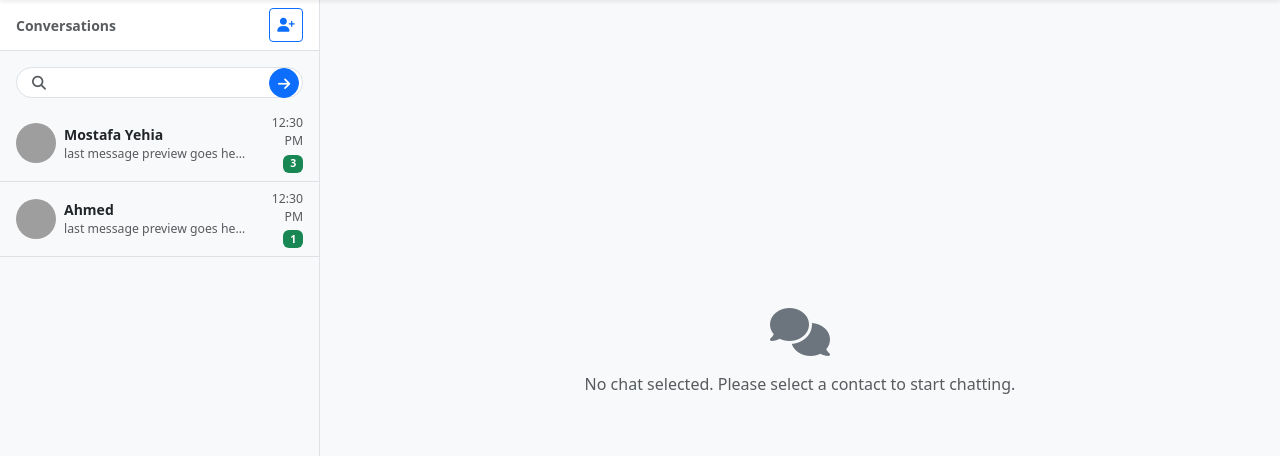
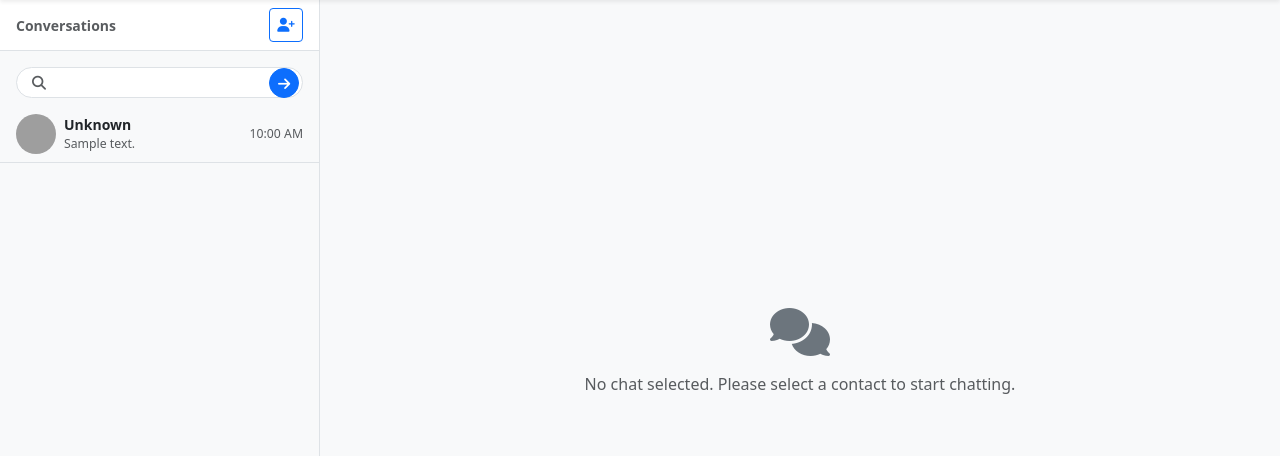
Before and after one commit to mostafayehia2002/ChatApp, a Laravel app: page /home in a window 1280 px wide. Shown: the part 50-506 px from the top of the page. Run offline with Laravel 12, Linux system fonts and the light colour scheme; a user stored in the database is signed in; data comes from the database, SQL or seed files in the repository; tables that the repository leaves empty hold one stand-in row (values such as "Sample post"); grey boxes are pictures that could not be loaded.

Commit message:
finish conversation

```diff
--- a/app/Http/Controllers/HomeController.php
+++ b/app/Http/Controllers/HomeController.php
@@ -2,13 +2,19 @@
 
 namespace App\Http\Controllers;
 
+use App\Services\ConversationService;
 use Illuminate\Http\Request;
 
 class HomeController extends Controller
 {
     //
+    protected ConversationService $conversationService;
+    public function __construct(ConversationService $conversationService)
+    {
+        $this->conversationService = $conversationService;
+    }
     public function index(){
-        $user=auth()->user();
-        return view('index',compact('user'));
+
+        return view('index');
     }
 }
--- a/app/Models/Conversation.php
+++ b/app/Models/Conversation.php
@@ -9,12 +9,14 @@ use Illuminate\Database\Eloquent\Relations\HasMany;
 
 class Conversation extends Model
 {
-    protected $fillable = [];
 
-    public function participants():BelongsToMany
+    protected $fillable = [
+        'last_message_id',
+    ];
+
+    public function participants():HasMany
     {
-        return $this->belongsToMany(User::class, 'conversation_participants')
-            ->withTimestamps();
+        return $this->hasMany(ConversationParticipant::class);
     }
 
     public function messages(): HasMany
--- a/app/Providers/AppServiceProvider.php
+++ b/app/Providers/AppServiceProvider.php
@@ -2,6 +2,10 @@
 
 namespace App\Providers;
 
+use App\Services\ConversationService;
+use Illuminate\Support\Facades\Auth;
+use Illuminate\Support\Facades\Cache;
+use Illuminate\Support\Facades\View;
 use Illuminate\Support\ServiceProvider;
 
 class AppServiceProvider extends ServiceProvider
@@ -17,8 +21,19 @@ class AppServiceProvider extends ServiceProvider
     /**
      * Bootstrap any application services.
      */
-    public function boot(): void
+    public function boot(ConversationService $conversationService): void
     {
-        //
+        View::composer('*', function ($view) use ($conversationService) {
+
+            $user = Auth::user();
+            $view->with('user', $user);
+            $conversations = [];
+            if ($user) {
+                $conversations = Cache::remember('user_'.$user->id.'_conversations', 3600, function () use ($conversationService, $user) {
+                    return $conversationService->getUserConversations($user->id,request()->input('search'));
+                });
+            }
+            $view->with('conversations', $conversations);
+        });
     }
 }
--- /dev/null
+++ b/app/Services/ConversationService.php
@@ -0,0 +1,92 @@
+<?php
+
+namespace App\Services;
+
+use App\Models\Conversation;
+use Illuminate\Http\Request;
+
+class ConversationService
+{
+    /**
+     * Create a new class instance.
+     */
+    public function getUserConversations($userId, $search = null)
+    {
+        $conversations = Conversation::with([
+            'lastMessage',
+            'participants.user'
+        ]) ->whereHas('participants', function ($q) use ($userId) {
+            $q->where('user_id', $userId);
+        })
+            ->when($search, function ($query) use ($search, $userId) {
+                $query->whereHas('participants.user', function ($q) use ($search, $userId) {
+                    $q->where('name', 'like', "%{$search}%")
+                        ->where('id', '!=', $userId);
+                });
+            })->latest('updated_at')
+            ->get();
+
+
+        return $conversations->map(function ($conversation) use ($userId) {
+
+            $participant = $conversation->participants
+                ->firstWhere('user_id', $userId);
+
+            $otherUser = $conversation->participants
+                ->firstWhere('user_id', '!=', $userId)
+                ?->user;
+
+            $lastMessage = $conversation->lastMessage;
+
+            $unreadCount = $conversation->messages()
+                ->where('id', '>', $participant->last_read_message_id ?? 0)
+                ->where('sender_id', '!=', $userId)
+                ->count();
+
+            return [
+                'id' => $conversation->id,
+                'name' => $otherUser->name ?? 'Unknown',
+                'image' =>$otherUser->media->file_path?? 'storage/uploads/profiles/profile.jpg',
+                'last_message' => $lastMessage->message ?? 'No messages yet',
+                'time' => optional($lastMessage)->created_at?->format('h:i A'),
+                'unread' => $unreadCount,
+            ];
+        });
+    }
+
+
+
+    public function showConversation($conversationId, Request $request)
+    {
+
+        $userId = auth()->id();
+        $conversation = Conversation::with(['participants.user', 'messages.sender'])
+            ->findOrFail($conversationId);
+        $otherUser = $conversation->participants
+            ->firstWhere('user_id', '!=', $userId)?->user;
+
+        $messages = $conversation->messages
+            ->sortBy('created_at')
+            ->map(function ($message) use ($userId) {
+                return [
+                    'id' => $message->id,
+                    'sender_id' => $message->sender_id,
+                    'message' => $message->message,
+                    'time' => $message->created_at->format('h:i A'),
+                    'is_me' => $message->sender_id === $userId,
+                ];
+            });
+
+        return [
+
+                'id' => $otherUser->id ?? null,
+                'name' => $otherUser->name ?? 'Unknown',
+                'image' => $otherUser->media->file_path ?? 'storage/uploads/profiles/profile.jpg',
+                'last_seen' => optional($otherUser)->last_activity_at?->diffForHumans() ?? 'Offline',
+                 'messages' => $messages,
+        ];
+
+
+    }
+
+}
--- a/app/Services/RegisterService.php
+++ b/app/Services/RegisterService.php
@@ -31,7 +31,7 @@ class RegisterService
             ];
         } catch (\Throwable $e) {
             DB::rollBack();
-            Log::error('RegisterUserService@store: ' . $e->getMessage());
+            Log::error('RegisterService@store: ' . $e->getMessage());
             return [
                 'success' => false,
                 'message' => 'An Error Occurred During Register'
--- a/resources/views/auth/profile.blade.php
+++ b/resources/views/auth/profile.blade.php
@@ -14,7 +14,7 @@
                     <div class="position-relative">
 
                         <img id="profilePreview"
-                             src="{{asset($user->media?'storage/'.$user->media->file_path:'storage/uploads/profile/profile.jpg') }}"
+                             src="{{asset($user->media?'storage/'.$user->media->file_path:'storage/uploads/profiles/profile.jpg') }}"
                              alt="no profile photo"
                              class="rounded-circle border"
                              style="width:120px; height:120px; object-fit:cover;">
--- a/resources/views/index.blade.php
+++ b/resources/views/index.blade.php
@@ -12,7 +12,7 @@
             </p>
         </div>
     @endsection
-@elseif(request()->routeIs('chat/*'))
+@elseif(request()->routeIs('conversation.show'))
     @section('content')
         <!-- Chat Window -->
         <div id="chatWindow" class="col-md-9 d-flex flex-column justify-content-between p-0"
@@ -20,11 +20,11 @@
             <!-- Chat Navbar -->
             <div class="bg-white p-2 px-3 d-flex justify-content-between align-items-center">
                 <div class="d-flex align-items-center gap-2">
-                    <img src="https://i.pravatar.cc/40?img=1" alt="Ahmed Mohamed" class="rounded-circle"
+                    <img src="{{asset($conversation['image']) }}" alt="Ahmed Mohamed" class="rounded-circle"
                          style="width: 40px; height: 40px;">
                     <div>
-                        <strong>Ahmed Mohamed</strong><br>
-                        <small class="text-muted">Online </small>
+                        <strong>{{$conversation['name']}}</strong><br>
+                        <small class="text-muted">{{$conversation['last_seen']}} </small>
                     </div>
                 </div>
 
@@ -44,20 +44,6 @@
             <!-- Messages or default placeholder -->
             <div id="messages" class="flex-grow-1 p-3" style="overflow-y: auto; background-color: #f1f1f1;">
 
-
-                <!-- Example messages -->
-                <div class="mb-2 d-flex justify-content-end">
-                    <div class="p-2 px-3 rounded bg-primary text-white" style="max-width: 75%;">
-                        Hey Ahmed! How are you? first
-                        <div class="text-white-50 small text-end">10:30 AM</div>
-                    </div>
-                </div>
-                <div class="mb-2 d-flex justify-content-start">
-                    <div class="p-2 px-3 rounded bg-white border" style="max-width: 75%;">
-                        I'm good, thanks! What about you?
-                        <div class="text-muted small">10:31 AM</div>
-                    </div>
-                </div>
                 <!-- Example messages -->
                 <div class="mb-2 d-flex justify-content-end">
                     <div class="p-2 px-3 rounded bg-primary text-white" style="max-width: 75%;">
@@ -68,45 +54,6 @@
                 <div class="mb-2 d-flex justify-content-start">
                     <div class="p-2 px-3 rounded bg-white border" style="max-width: 75%;">
                         I'm good, thanks! What about you?
-                        <div class="text-muted small">10:31 AM</div>
-                    </div>
-                </div>
-                <!-- Example messages -->
-                <div class="mb-2 d-flex justify-content-end">
-                    <div class="p-2 px-3 rounded bg-primary text-white" style="max-width: 75%;">
-                        Hey Ahmed! How are you?
-                        <div class="text-white-50 small text-end">10:30 AM</div>
-                    </div>
-                </div>
-                <div class="mb-2 d-flex justify-content-start">
-                    <div class="p-2 px-3 rounded bg-white border" style="max-width: 75%;">
-                        I'm good, thanks! What about you?
-                        <div class="text-muted small">10:31 AM</div>
-                    </div>
-                </div>
-                <!-- Example messages -->
-                <div class="mb-2 d-flex justify-content-end">
-                    <div class="p-2 px-3 rounded bg-primary text-white" style="max-width: 75%;">
-                        Hey Ahmed! How are you?
-                        <div class="text-white-50 small text-end">10:30 AM</div>
-                    </div>
-                </div>
-                <div class="mb-2 d-flex justify-content-start">
-                    <div class="p-2 px-3 rounded bg-white border" style="max-width: 75%;">
-                        I'm good, thanks! What about you?
-                        <div class="text-muted small">10:31 AM</div>
-                    </div>
-                </div>
-                <!-- Example messages -->
-                <div class="mb-2 d-flex justify-content-end">
-                    <div class="p-2 px-3 rounded bg-primary text-white" style="max-width: 75%;">
-                        Hey Ahmed! How are you?
-                        <div class="text-white-50 small text-end">10:30 AM</div>
-                    </div>
-                </div>
-                <div class="mb-2 d-flex justify-content-start">
-                    <div class="p-2 px-3 rounded bg-white border" style="max-width: 75%;">
-                        I'm good, thanks! What about you? last
                         <div class="text-muted small">10:31 AM</div>
                     </div>
                 </div>
--- a/resources/views/layouts/app.blade.php
+++ b/resources/views/layouts/app.blade.php
@@ -20,7 +20,7 @@
     <div class="container-fluid">
         <div class="row">
             <!-- Sidebar: Contacts -->
-            @includeWhen(request()->routeIs(['home']), 'layouts.sidebar')
+            @includeWhen(request()->routeIs(['home','conversation.show']), 'layouts.sidebar')
             <!-- Chat Window -->
             @yield('content')
         </div>
--- a/resources/views/layouts/navbar.blade.php
+++ b/resources/views/layouts/navbar.blade.php
@@ -7,7 +7,7 @@
                     <li class="nav-item dropdown">
                         <a class="nav-link dropdown-toggle d-flex align-items-center" href="#" id="userDropdown"
                            role="button" data-bs-toggle="dropdown" aria-expanded="false" style="gap: 10px;">
-                            <img src="{{asset($user->media ?'storage/'.$user->media->file_path:'storage/uploads/profile/profile.jpg') }}"
+                            <img src="{{asset($user->media ?'storage/'.$user->media->file_path:'storage/uploads/profiles/profile.jpg') }}"
                                  alt="Profile"
                                  class="rounded-circle border border-2 border-primary"
                                  style="width:40px; height:40px; object-fit: cover; box-shadow: 0 0 5px rgba(0,0,0,0.1);">
--- a/resources/views/layouts/sidebar.blade.php
+++ b/resources/views/layouts/sidebar.blade.php
@@ -14,8 +14,11 @@
 
     <!-- search -->
     <div class="px-3 pt-3 pb-2">
-        <form class="position-relative">
+        <form class="position-relative" action="{{route('home') }}" method="POST">
+            @csrf
             <input type="text"
+                   name="search"
+                  value="{{ request('search') }}"
                    class="form-control form-control-sm rounded-pill ps-4 pe-5"
                    placeholder=""
                    id="contactsSearchInput">
@@ -33,22 +36,21 @@
     </div>
     <!-- Example contacts -->
     <div id="conversions">
-        <a href="" class="text-decoration-none text-dark" data-id="1">
+        @forelse($conversations as $conversation)
+        <a href="{{route('conversation.show',['id'=>$conversation['id']])}}" class="text-decoration-none text-dark" data-id="1">
             <div class="p-2 px-3 border-bottom d-flex align-items-center">
-
                 <!-- avatar -->
-                <img src="https://i.pravatar.cc/40?img=1"
+                <img src="{{asset($conversation['image'])}}"
                      class="rounded-circle me-2"
-                     style="width: 40px; height: 40px; object-fit: cover;">
-
+                     style="width: 40px; height: 40px; object-fit: cover;" alt="">
                 <!-- name + last message -->
                 <div class="flex-grow-1 overflow-hidden">
                     <div class="fw-bold text-truncate">
-                        Mostafa Yehia
+                        {{ $conversation['name'] }}
                     </div>
 
                     <div class="text-muted small text-truncate">
-                        last message preview goes here...
+                        {{ $conversation['last_message'] }}
                     </div>
                 </div>
 
@@ -56,49 +58,30 @@
                 <div class="text-end ms-2 d-flex flex-column align-items-end">
 
                     <!-- time -->
-                    <span class="text-muted small">  12:30 PM </span>
+                    <span class="text-muted small">{{ $conversation['time'] }} </span>
 
                     <!-- unread count -->
-                    <span class="badge bg-success mt-1">3</span>
+                    @if($conversation['unread'] > 0)
+                        <span class="badge bg-success mt-1">
+                        {{ $conversation['unread'] }}
+                    </span>
+                    @endif
 
                 </div>
             </div>
         </a>
 
-        <a href="" class="text-decoration-none text-dark" data-id="2">
-            <div class="p-2 px-3 border-bottom d-flex align-items-center">
+        @empty
 
-                <!-- avatar -->
-                <img src="https://i.pravatar.cc/40?img=1"
-                     class="rounded-circle me-2"
-                     style="width: 40px; height: 40px; object-fit: cover;">
+            <div class="text-center text-muted p-3">
+                No conversations yet
+            </div>
 
-                <!-- name + last message -->
-                <div class="flex-grow-1 overflow-hidden">
-                    <div class="fw-bold text-truncate">
-                        Ahmed
-                    </div>
-
-                    <div class="text-muted small text-truncate">
-                        last message preview goes here...
-                    </div>
-                </div>
-
-                <!-- right side -->
-                <div class="text-end ms-2 d-flex flex-column align-items-end">
-                    <!-- time -->
-                    <span class="text-muted small">12:30 PM</span>
-                    <!-- unread count -->
-                    <span class="badge bg-success mt-1">1</span>
-                </div>
-            </div>
-        </a>
-
-
+        @endforelse
     </div>
 </div>
 
-<!-- Add Contact Modal -->
+<!-- New Conversation Modal -->
 <div class="modal fade" id="addContactModal" tabindex="-1" aria-labelledby="addContactModalLabel" aria-hidden="true">
     <div class="modal-dialog">
         <div class="modal-content">
@@ -107,12 +90,15 @@
                 <button type="button" class="btn-close" data-bs-dismiss="modal" aria-label="Close"></button>
             </div>
             <div class="modal-body">
-                <form id="addContactForm" action="" method="POST">
+                <form id="addContactForm" action="{{route('chat.store')}}" method="POST">
                     @csrf
                     <div class="mb-3">
                         <label for="contactEmail" class="form-label">Email</label>
-                        <input type="email" class="form-control" id="contactEmail" placeholder="Enter email"
+                        <input type="email" class="form-control @error('email') is-invalid @enderror" id="contactEmail" placeholder="Enter email"
                                name="email">
+                        @error('email')
+                        <div class="alert alert-danger">{{ $message }}</div>
+                        @enderror
                     </div>
                     <div class="mb-3">
                         <label for="message" class="form-label">Message here</label>
@@ -128,3 +114,17 @@
         </div>
     </div>
 </div>
+@push('script')
+    <script>
+        const searchInput = document.getElementById('contactsSearchInput');
+
+        let timeout = null;
+        searchInput.addEventListener('keyup', function () {
+            clearTimeout(timeout);
+            timeout = setTimeout(() => {
+                const query = this.value;
+                window.location.href = `?search=${query}`;
+            }, 1000);
+        });
+    </script>
+@endpush
--- a/routes/web.php
+++ b/routes/web.php
@@ -1,5 +1,7 @@
 <?php
 
+use App\Http\Controllers\ChatController;
+use App\Http\Controllers\ConversationController;
 use App\Http\Controllers\HomeController;
 use App\Http\Controllers\LoginController;
 use App\Http\Controllers\LogoutController;
@@ -24,10 +26,14 @@ Route::middleware(['guest'])->group(function () {
 // Authenticated routes
 Route::middleware(['auth'])->group(function () {
     // Home/Dashboard
-    Route::get('/home', [HomeController::class, 'index'])->name('home');
+    Route::match(['GET','POST'],'/home', [HomeController::class, 'index'])->name('home');
     // Logout
     Route::post('/logout', [LogoutController::class, 'logout'])->name('logout');
     // Profile
     Route::get('/profile', [ProfileController::class, 'edit'])->name('profile.edit');
     Route::put('/profile', [ProfileController::class, 'update'])->name('profile.update');
+     //chat
+    Route::post('/chat', [ChatController::class, 'store'])->name('chat.store');
+    //conversation
+    Route::get('/conversation/{id}', [ConversationController::class, 'showConversation'])->name('conversation.show');
 });
```
Also changed, not shown: app/Http/Controllers/ChatController.php (added, +27 -0 lines), app/Http/Controllers/ConversationController.php (added, +24 -0 lines), app/Services/ChatService.php (added, +84 -0 lines).
